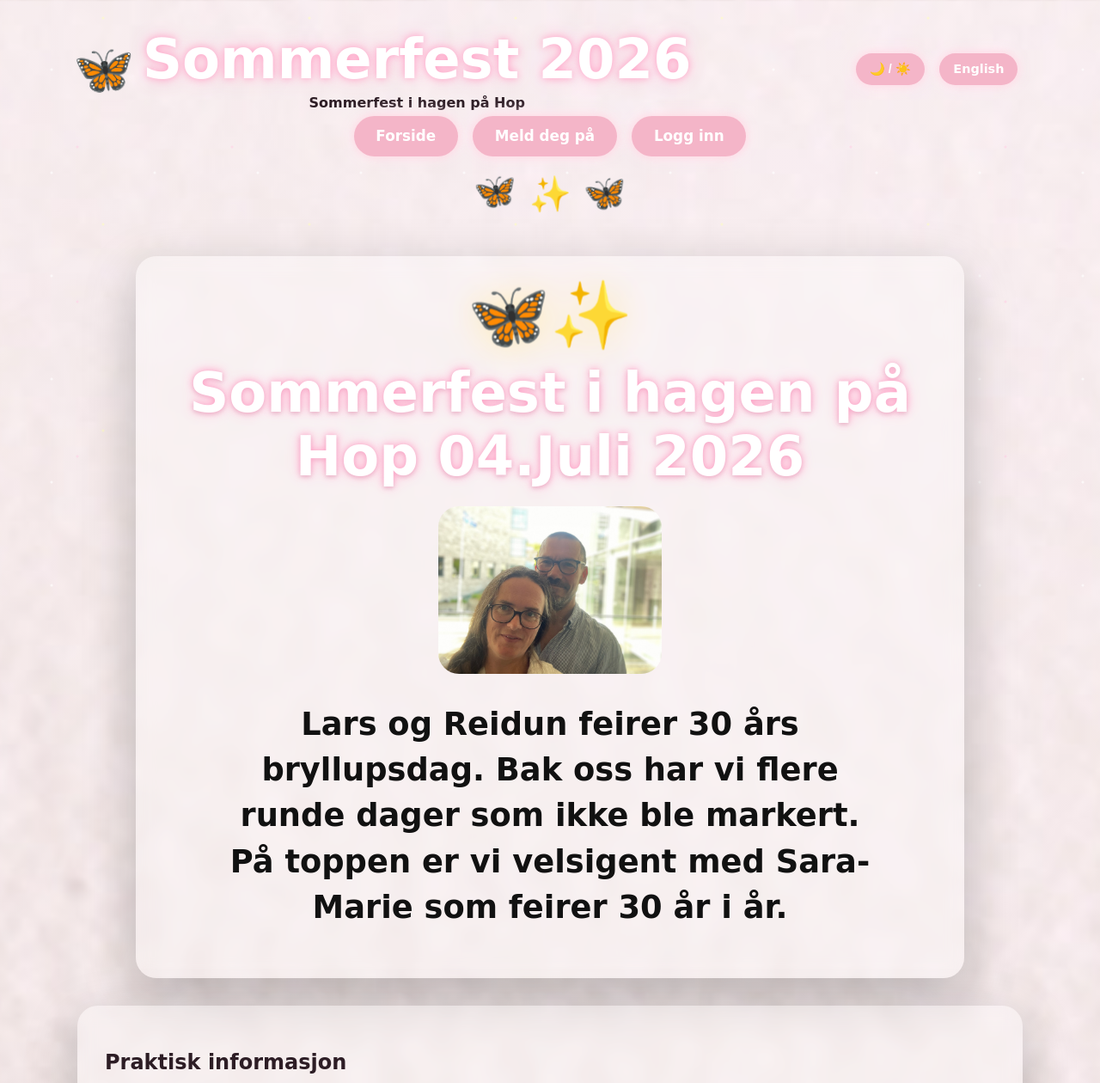
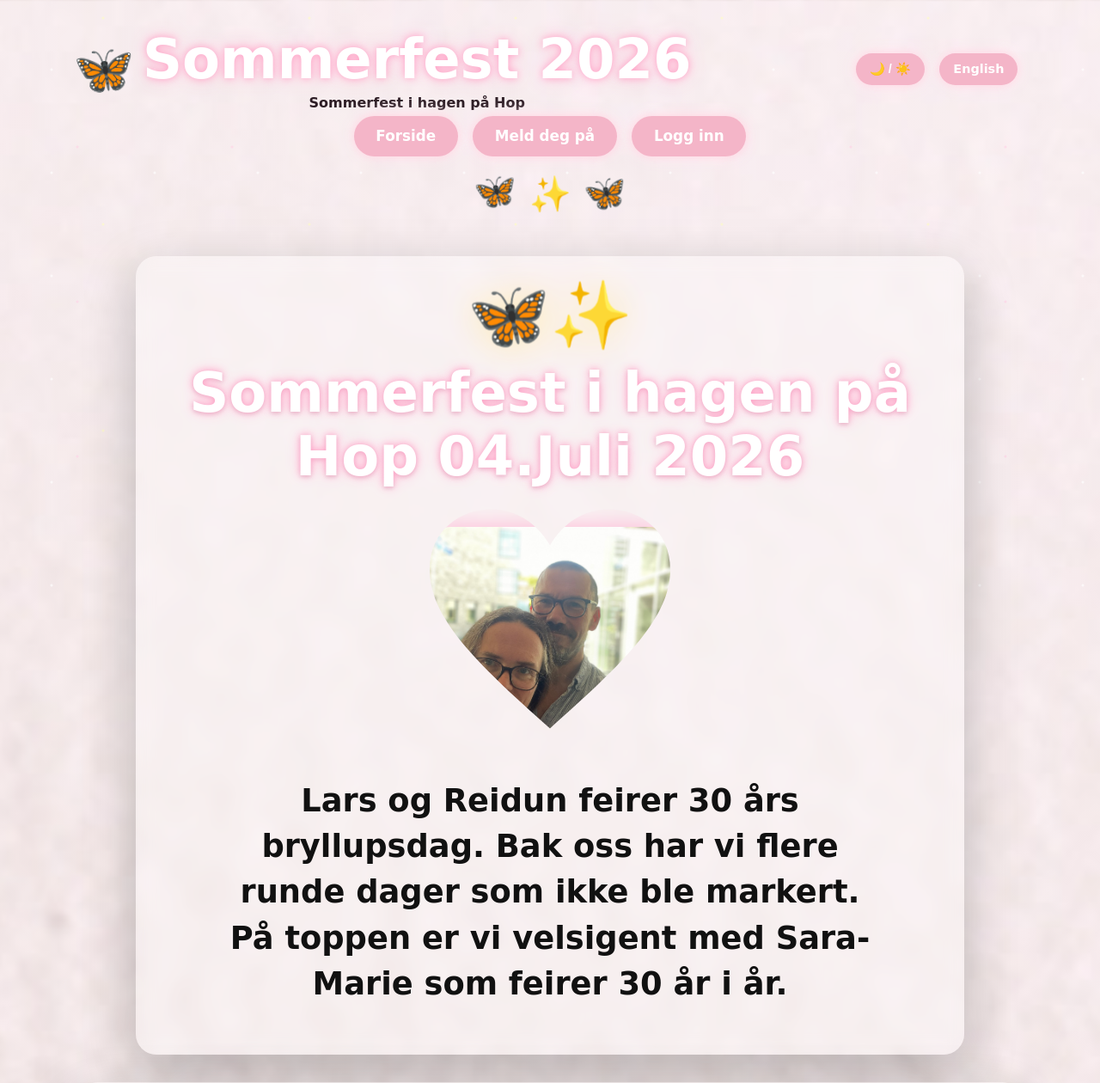
Before and after one commit to kasantix-design/Sommerfest2026, a Flask app: page / in a window 1280 px wide. Shown: the top 1260 px of the page at 86% size. Run offline with Flask 3, Linux system fonts and the light colour scheme; data that the repository does not hold is empty.

Commit message:
Update style.css

```diff
--- a/app/static/css/style.css
+++ b/app/static/css/style.css
@@ -458,3 +458,18 @@ th {
     grid-template-columns: repeat(2, 1fr);
   }
 }
+.heart-frame {
+  width: min(280px, 70vw);
+  aspect-ratio: 1 / 1;
+  margin: 1.5rem auto 2rem;
+  overflow: hidden;
+  clip-path: path("M 140 255 C 50 175 0 125 0 70 C 0 25 35 0 72 0 C 100 0 125 16 140 42 C 155 16 180 0 208 0 C 245 0 280 25 280 70 C 280 125 230 175 140 255 Z");
+  filter: drop-shadow(0 0 14px #ffb6d5);
+}
+
+.heart-frame img {
+  width: 100%;
+  height: 100%;
+  object-fit: cover;
+  object-position: center;
+}
```
